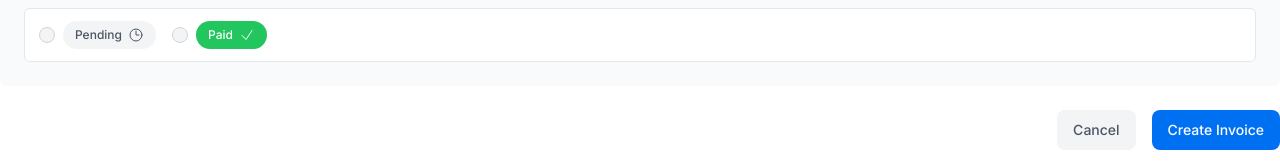
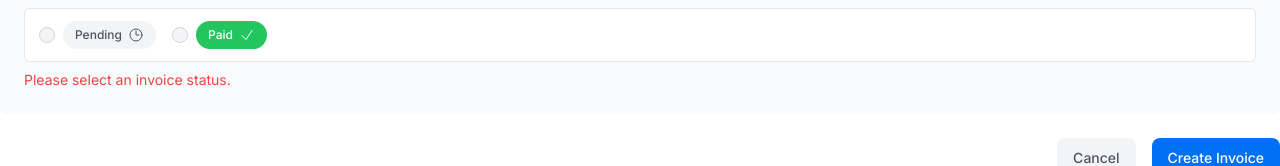
Before and after one commit to ayayaderrick/nextjs-dashboard, a Next.js app: page /dashboard/invoices/create in a window 1280 px wide. Both pictures are taken after typing "5" into the empty fields and a click on the button "Create Invoice". Shown: the part 292-458 px from the top of the page. Built offline with nearby package versions, Linux system fonts and the light colour scheme; no server answers; the database is empty; a web font is replaced by a local one.

Commit message:
feat(invoice): add error display for invoice status selection

```diff
--- a/app/ui/invoices/create-form.tsx
+++ b/app/ui/invoices/create-form.tsx
@@ -92,6 +92,7 @@
                   type="radio"
                   value="pending"
                   className="h-4 w-4 cursor-pointer border-gray-300 bg-gray-100 text-gray-600 focus:ring-2"
+                  aria-describedby="status-error"
                 />
                 <label
                   htmlFor="pending"
@@ -107,6 +108,7 @@
                   type="radio"
                   value="paid"
                   className="h-4 w-4 cursor-pointer border-gray-300 bg-gray-100 text-gray-600 focus:ring-2"
+                  aria-describedby="status-error"
                 />
                 <label
                   htmlFor="paid"
@@ -116,6 +118,12 @@
                 </label>
               </div>
             </div>
+          </div>
+          <div id="status-error" aria-live="polite" aria-atomic="true">
+            {state.errors?.status &&
+              state.errors.status.map((error: string) => (
+                <p className="mt-2 text-sm text-red-500">{error}</p>
+              ))}
           </div>
         </fieldset>
       </div>
```
